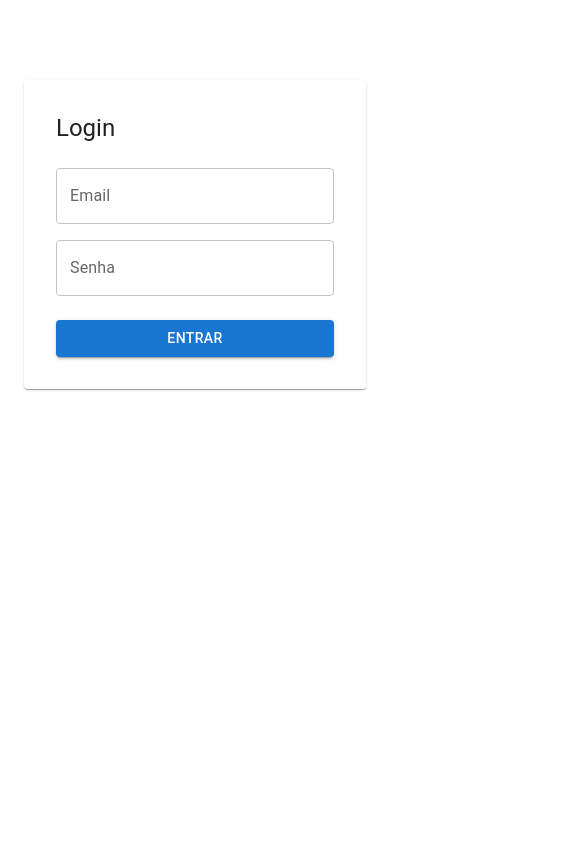
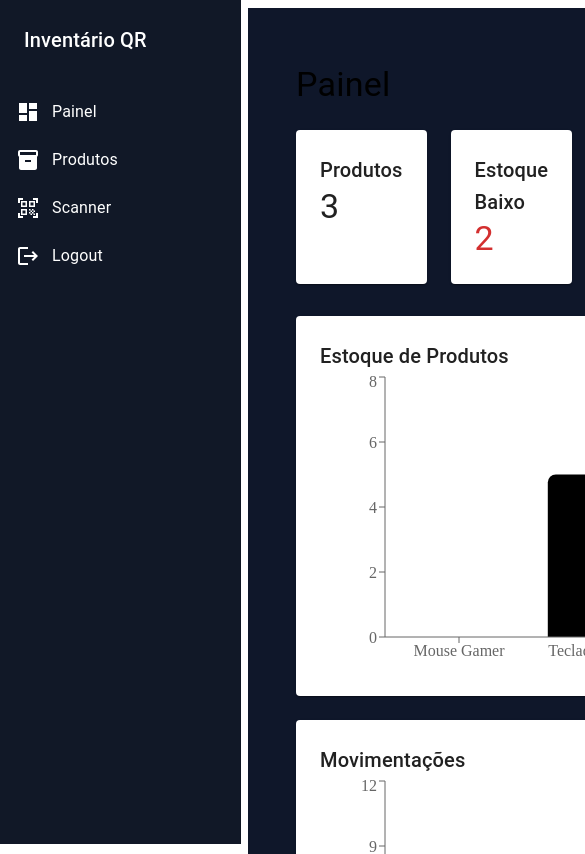
Before and after one commit to brunavillanova/qr-inventory-system, a React (Vite) app: page / in a window 390 px wide. Shown: the top 854 px of the page, 585 px wide, since content can reach past the window. Built offline with nearby package versions, Linux system fonts and the light colour scheme; data requests are answered from the project's data file.

Commit message:
fix: remove login and use HashRouter for mobile deploy

```diff
--- a/src/App.tsx
+++ b/src/App.tsx
@@ -1,13 +1,10 @@
-import { BrowserRouter, Routes, Route } from "react-router-dom";
+import { Routes, Route, HashRouter } from "react-router-dom";
 
-import Login from "./pages/Login";
 import Dashboard from "./pages/Dashboard";
 import Produtos from "./pages/Produtos";
 import Scanner from "./pages/Scanner";
 
-import RotaPrivada from "./components/RotaPrivada";
 import Layout from "./components/Layout";
-import { HashRouter } from "react-router-dom";
 
 function App() {
 
@@ -17,38 +14,40 @@ function App() {
 
       <Routes>
 
-        <Route path="/" element={<Login />} />
+        {/* 🔥 Página inicial direto no sistema */}
+        <Route
+          path="/"
+          element={
+            <Layout>
+              <Dashboard />
+            </Layout>
+          }
+        />
 
         <Route
           path="/dashboard"
           element={
-            <RotaPrivada>
             <Layout>
               <Dashboard />
             </Layout>
-            </RotaPrivada>
           }
         />
 
         <Route
           path="/produtos"
           element={
-            <RotaPrivada>
             <Layout>
               <Produtos />
             </Layout>
-            </RotaPrivada>
           }
         />
 
         <Route
           path="/scanner"
           element={
-            <RotaPrivada>
             <Layout>
               <Scanner />
             </Layout>
-            </RotaPrivada>
           }
         />
 
@@ -60,4 +59,4 @@ function App() {
 
 }
 
-export default App
+export default App;
```
Lines whose indentation alone changed are shown as unchanged.
